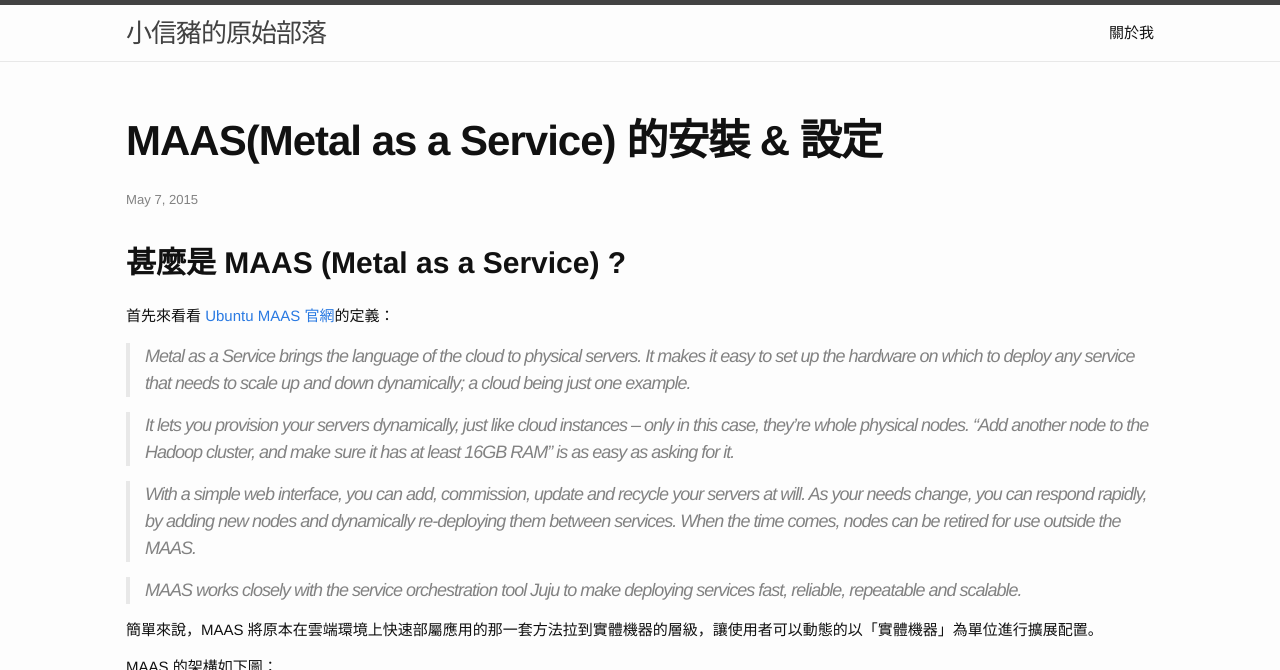
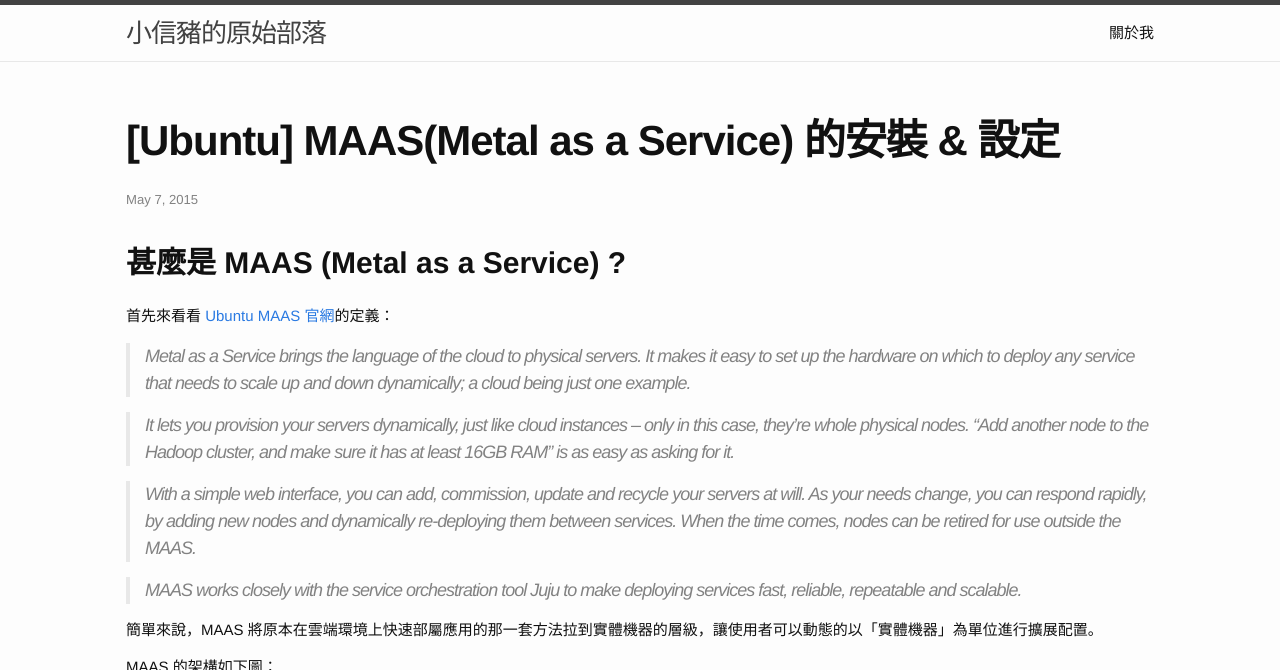
Before and after one commit to casper2048/godleon.github.io, a Jekyll site: the page built from _posts/2015-05-07-Ubuntu-MAAS-Install-Configure.md, in a window 1280 px wide and 900 px high, cut to the strip 0-670 px from the top of the window. Built offline with Jekyll 4.4.1, drawn with Linux system fonts in a browser that asks for light colours; Markdown is read by kramdown in place of the engine named in the settings; comment, search, counter and statistics services are not loaded.

Commit message:
Ubuntu MAAS install and configure

```diff
--- a/_posts/2015-05-07-Ubuntu-MAAS-Install-Configure.md
+++ b/_posts/2015-05-07-Ubuntu-MAAS-Install-Configure.md
@@ -1,6 +1,6 @@
 ---
 layout: post
-title:  "MAAS(Metal as a Service) 的安裝 & 設定"
+title:  "[Ubuntu] MAAS(Metal as a Service) 的安裝 & 設定"
 description: "在這邊文章中，介紹如何安裝 Ubuntu MAAS，讓管理實體機的工作變得更為方便與彈性，以及介紹在安裝設定上有可能會遇到的問題，並說明如何排除"
 date:   2015-05-07 14:40:00
 published: true
@@ -221,7 +221,7 @@
 
 ![MAAS node detail info](https://lh3.googleusercontent.com/-YpbcaeBXRSY/VUOEfoWsN1I/AAAAAAAAKzE/k-wSWPQXOHs/w1040-h831-no/maas_node_detail.png)
 
-## 這個階段完成了什麼工作?
+### 這個階段完成了什麼工作?
 
 1. 在這個階段中，每台透過 PXE boot 的 node，會取得來自 MAAS server 之前所 import 的 boot image，並執行一段開機流程
 
@@ -235,7 +235,7 @@
 
 那若是用虛擬環境怎麼辦呢? 後來查了一下，如果 Host OS 是 Linux 的話，應該可以透過 [virsh](http://libvirt.org/virshcmdref.html) 來解決，讓 MAAS server 懂得怎麼呼叫 Virtual Host(例如：VirtualBox、VMware ... 等等)，讓指定的 VM 開機。([官網上有簡單的介紹如何新增 virtual machine node](http://maas.ubuntu.com/docs1.5/nodes.html#virtual-machine-nodes))
 
-但如果 Host 不是在 Linux，就.......<font color='red'>**手動把 VM 開機也行**<font>。
+但如果 Host 不是在 Linux，就.......<font color='red'>**手動把 VM 開機也行**</font>。
 
 
 --------------------------
```
